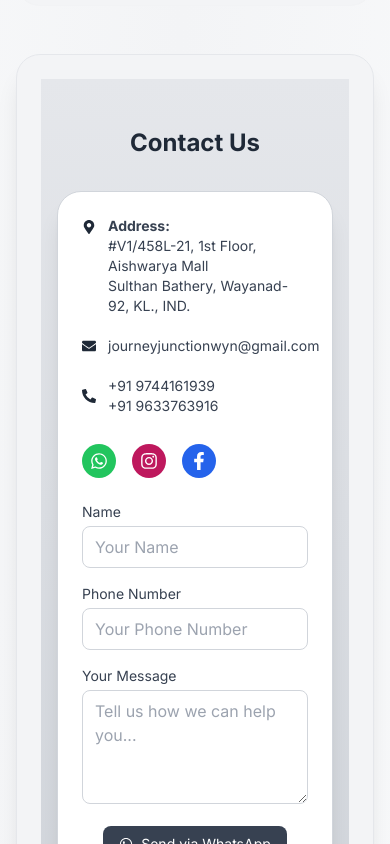
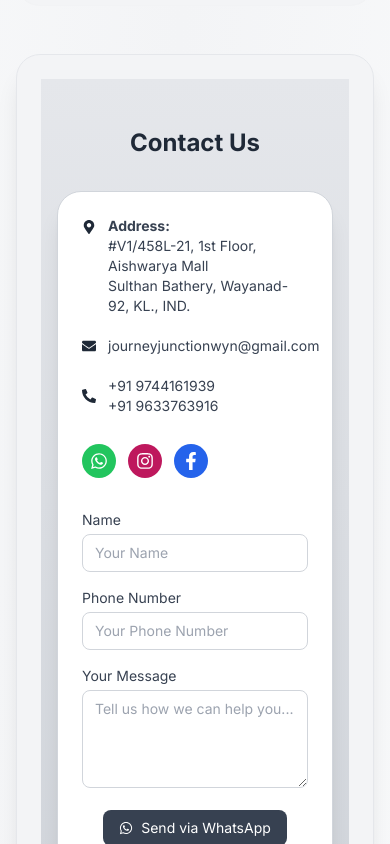
Before and after one commit to Shimna-2/journey-junction-n, a React (Vite) app: page /aboutus in a window 390 px wide. Shown: the part 2360-3204 px from the top of the page. Built offline with nearby package versions, Linux system fonts and the light colour scheme.

Commit message:
all updated

```diff
--- a/src/components/ContactUs.jsx
+++ b/src/components/ContactUs.jsx
@@ -44,7 +44,7 @@ const ContactUs = () => {
     const whatsappMessage = `Hello, my name is ${name}. My phone number is ${phone}. Message: ${message}`;
 
     window.open(
-      `https://wa.me/919744161939?text=${encodeURIComponent(whatsappMessage)}`, // ✅ Updated link from footer
+      `https://wa.me/919744161939?text=${encodeURIComponent(whatsappMessage)}`,
       "_blank"
     );
 
@@ -54,12 +54,12 @@ const ContactUs = () => {
 
   return (
     <section className="relative py-12 px-4 sm:px-6 lg:px-8 bg-gradient-to-b from-gray-200 to-gray-300">
-      <div className="relative z-10 max-w-6xl mx-auto">
+      <div className="max-w-6xl mx-auto">
         <h2 className="text-2xl sm:text-3xl md:text-4xl font-bold text-center text-gray-800 mb-8 sm:mb-10">
           Contact Us
         </h2>
 
-        <div className="bg-white rounded-3xl shadow-xl border border-gray-300 p-6 sm:p-8 md:p-10 grid grid-cols-1 md:grid-cols-2 gap-6 sm:gap-8">
+        <div className="bg-white rounded-3xl shadow-xl border border-gray-300 p-6 sm:p-8 md:p-10 grid grid-cols-1 md:grid-cols-2 gap-8">
           {/* Left Side - Contact Info */}
           <div className="space-y-5 text-gray-700 text-sm sm:text-base">
             <div className="flex items-start gap-3">
@@ -83,8 +83,8 @@ const ContactUs = () => {
               </p>
             </div>
 
-            {/* Social Links - ✅ Updated from footer */}
-            <div className="flex items-center gap-4 pt-2 flex-wrap">
+            {/* Social Links */}
+            <div className="flex flex-wrap items-center gap-3 sm:gap-4 pt-2">
               <a
                 href="https://wa.me/919744161939"
                 target="_blank"
@@ -130,7 +130,7 @@ const ContactUs = () => {
                   value={formData.name}
                   onChange={handleChange}
                   required
-                  className="w-full border border-gray-300 rounded-lg px-3 py-2 sm:px-4 sm:py-2 focus:outline-none focus:ring-2 focus:ring-gray-700"
+                  className="w-full border border-gray-300 rounded-lg px-3 py-2 sm:px-4 sm:py-2 text-sm sm:text-base focus:outline-none focus:ring-2 focus:ring-gray-700"
                   placeholder="Your Name"
                 />
               </div>
@@ -147,7 +147,7 @@ const ContactUs = () => {
                   onChange={handleChange}
                   required
                   pattern="\d{10}"
-                  className="w-full border border-gray-300 rounded-lg px-3 py-2 sm:px-4 sm:py-2 focus:outline-none focus:ring-2 focus:ring-gray-700"
+                  className="w-full border border-gray-300 rounded-lg px-3 py-2 sm:px-4 sm:py-2 text-sm sm:text-base focus:outline-none focus:ring-2 focus:ring-gray-700"
                   placeholder="Your Phone Number"
                 />
               </div>
@@ -163,7 +163,7 @@ const ContactUs = () => {
                   value={formData.message}
                   onChange={handleChange}
                   required
-                  className="w-full border border-gray-300 rounded-lg px-3 py-2 sm:px-4 sm:py-2 focus:outline-none focus:ring-2 focus:ring-gray-700"
+                  className="w-full border border-gray-300 rounded-lg px-3 py-2 sm:px-4 sm:py-2 text-sm sm:text-base focus:outline-none focus:ring-2 focus:ring-gray-700"
                   placeholder="Tell us how we can help you..."
                 ></textarea>
               </div>
```
